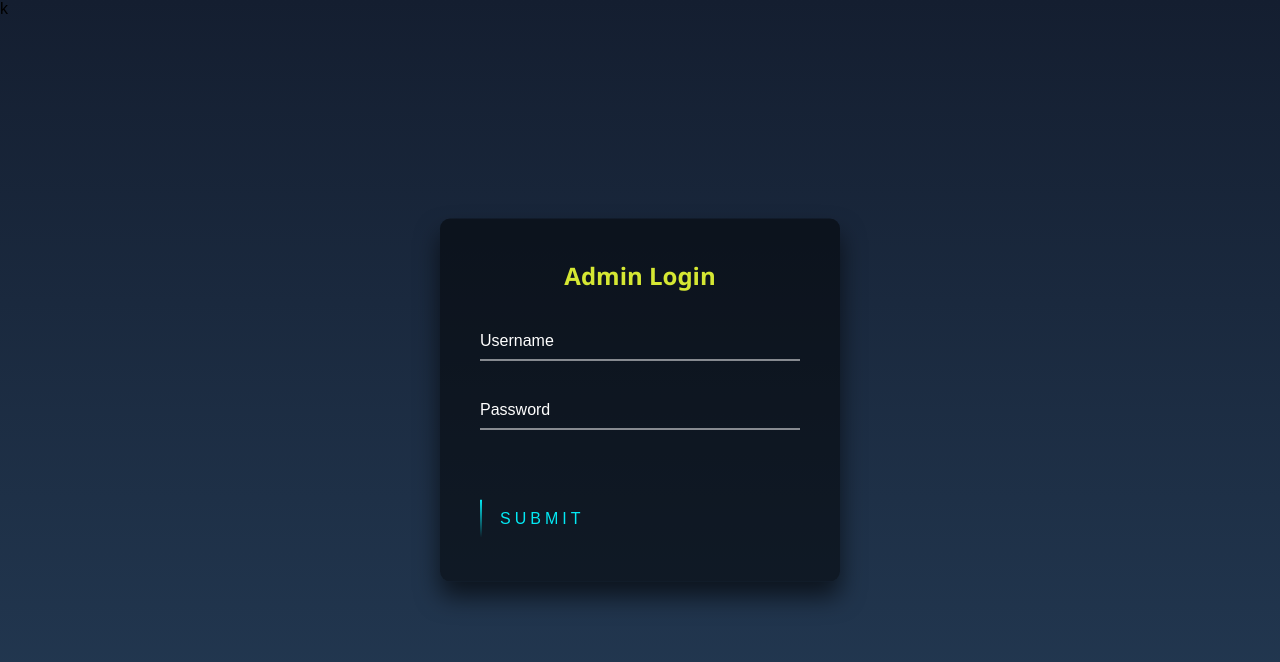
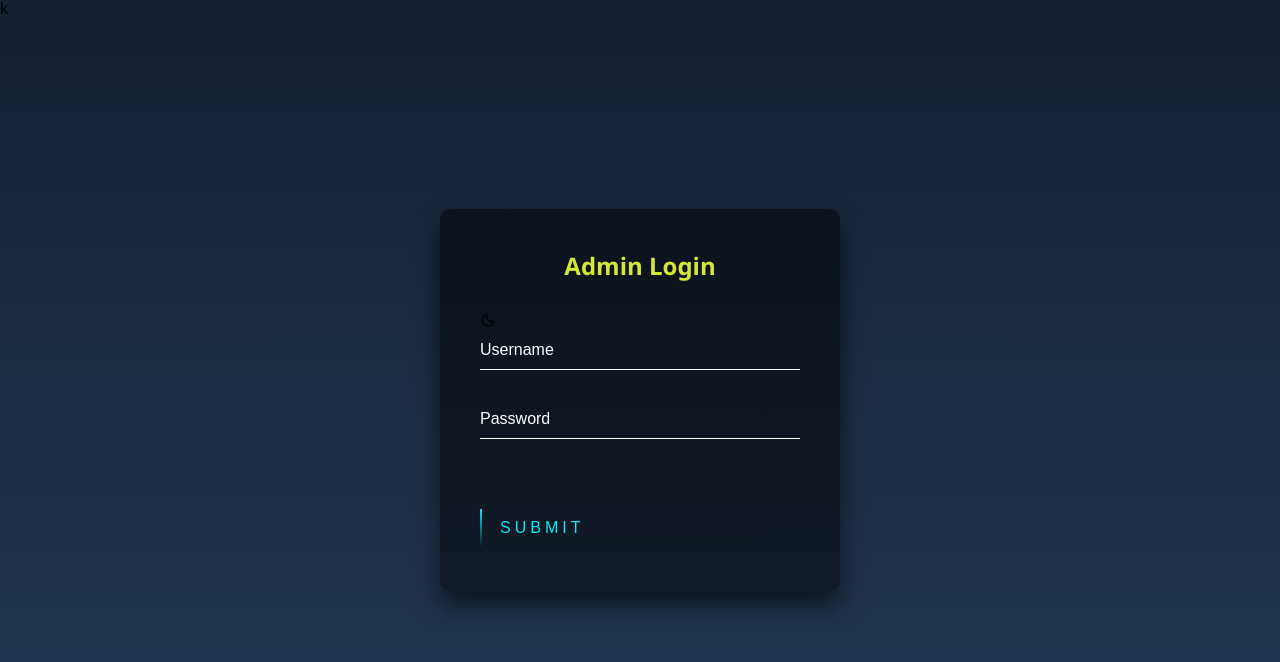
Before and after one commit to DhaanuI/Snips-Spikes, a plain HTML site: page Frontend/html/admin.html in a window 1280 px wide. Drawn offline with nearby package versions, Linux system fonts and the light colour scheme.

Commit message:
Adding Dark Mode

```diff
--- a/Frontend/css/admin.css
+++ b/Frontend/css/admin.css
@@ -1,6 +1,7 @@
 html {
   height: 100%;
 }
+
 body {
   margin:0;
   padding:0;
--- a/Frontend/html/admin.html
+++ b/Frontend/html/admin.html
@@ -6,6 +6,11 @@
     <meta http-equiv="X-UA-Compatible" content="IE=edge">
     <meta name="viewport" content="width=device-width, initial-scale=1.0">
     <link rel="stylesheet" href="../css/admin.css">k
+
+
+    <link href='https://unpkg.com/boxicons@2.1.4/css/boxicons.min.css' rel='stylesheet'>
+
+
     <title>Admin</title>
 
 </head>
@@ -13,6 +18,7 @@
 <body>
     <div class="login-box">
         <h2>Admin Login</h2>
+        <i class='bx bx-moon'></i>
         <form>
           <div class="user-box">
             <input type="text" name="" required="" id="username">
```
